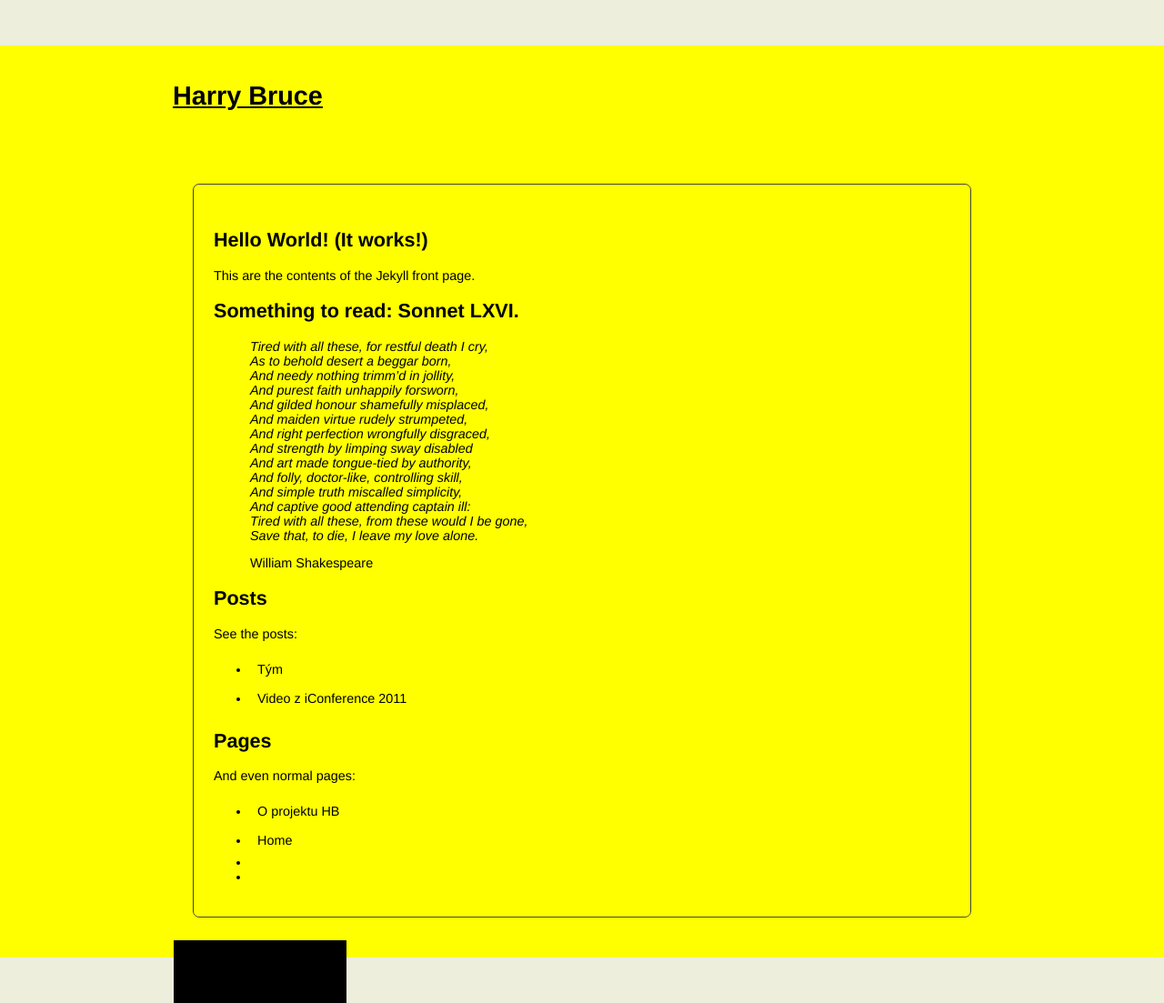
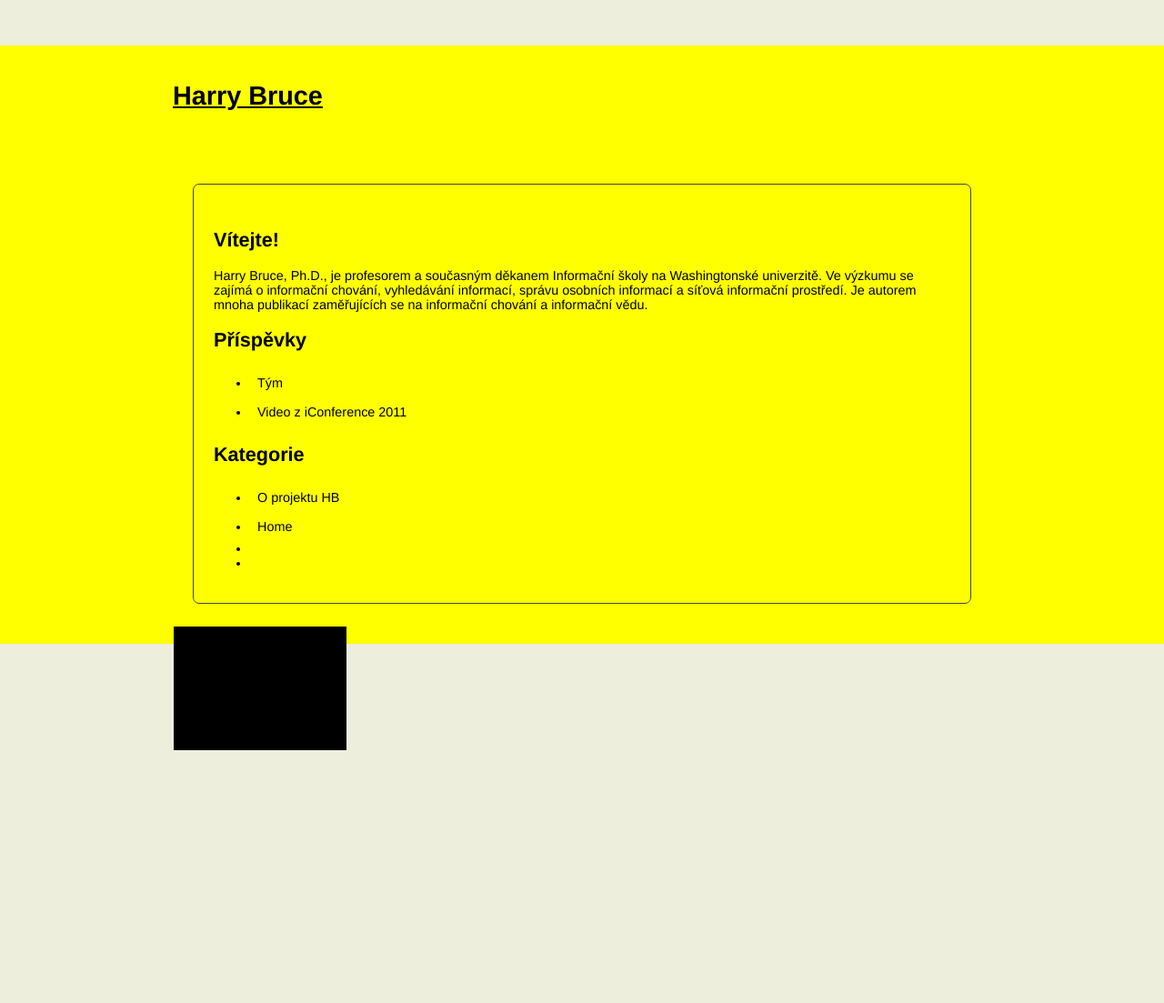
Before and after one commit to ikeataska/learn-jekyll, a Jekyll site: the page built from index.md, in a window 1280 px wide. Shown: the whole page at 91% size. Built offline with Jekyll 4.4.1, drawn with Linux system fonts in a browser that asks for light colours; after the commit the page ends 900 px from its top, so only the background shows below that.

Commit message:
update indexu

```diff
--- a/index.md
+++ b/index.md
@@ -3,32 +3,11 @@ layout: page
 title: Home
 ---
 
-# Hello World! (It works!)
+# Vítejte!
 
-This are the contents of the Jekyll front page.
+Harry Bruce, Ph.D., je profesorem a současným děkanem Informační školy na Washingtonské univerzitě. Ve výzkumu se zajímá o informační chování, vyhledávání informací, správu osobních informací a síťová informační prostředí. Je autorem mnoha publikací zaměřujících se na informační chování a informační vědu.
 
-## Something to read: Sonnet LXVI.
-
-> *Tired with all these, for restful death I cry,
-> As to behold desert a beggar born,
-> And needy nothing trimm'd in jollity,
-> And purest faith unhappily forsworn,
-> And gilded honour shamefully misplaced,
-> And maiden virtue rudely strumpeted,
-> And right perfection wrongfully disgraced,
-> And strength by limping sway disabled
-> And art made tongue-tied by authority,
-> And folly, doctor-like, controlling skill,
-> And simple truth miscalled simplicity,
-> And captive good attending captain ill:
-> Tired with all these, from these would I be gone,
-> Save that, to die, I leave my love alone.*
->
-> William Shakespeare
-
-## Posts
-
-See the posts:
+## Příspěvky
 
 <ul>
   {% for post in site.posts %}
@@ -38,9 +17,7 @@ See the posts:
   {% endfor %}
 </ul>
 
-## Pages
-
-And even normal pages:
+## Kategorie
 
 <ul>
   {% for page in site.pages %}
```
